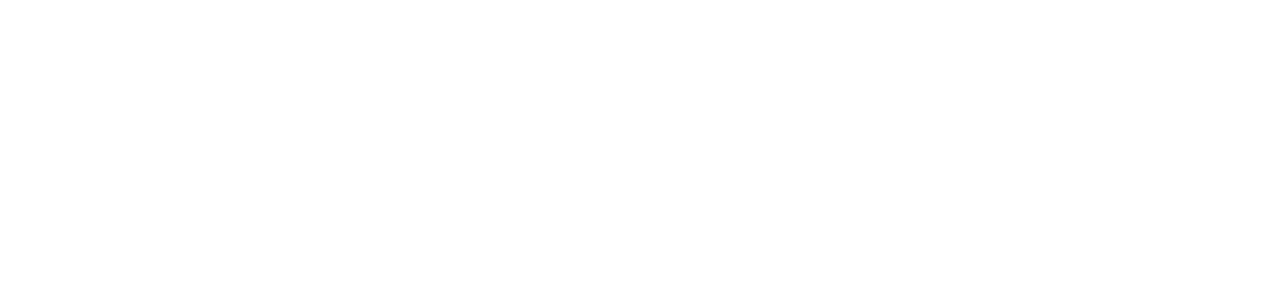
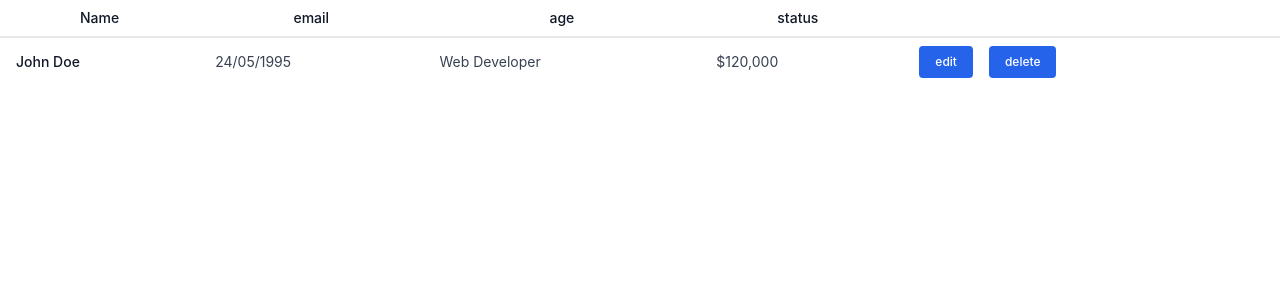
Before and after one commit to giorgibarishvili/my-admin-panel, a React (Create React App) app: page / in a window 1280 px wide. Before the commit this address had no page. Shown: the top 300 px of the page. Built offline with nearby package versions, Linux system fonts and the light colour scheme.

Commit message:
create usertable page

```diff
--- a/src/App.tsx
+++ b/src/App.tsx
@@ -2,12 +2,14 @@
 import "./App.css";
 import { BrowserRouter as Router, Route, Routes } from "react-router-dom";
 import Login from "./pages/Login";
+import UserTable from "./pages/UserTable";
 
 function App() {
   return (
     <Router>
       <Routes>
         <Route path="/login" element={<Login />} />
+        <Route path="/" element={<UserTable />} />
       </Routes>
     </Router>
   );
--- /dev/null
+++ b/src/pages/UserTable.tsx
@@ -0,0 +1,52 @@
+import React from "react";
+
+
+function UserTable() {
+  return (
+    <div className="overflow-x-auto">
+      <table className="min-w-full divide-y-2 divide-gray-200 bg-white text-sm">
+        <thead className="ltr:text-left rtl:text-right">
+          <tr>
+            <th className="whitespace-nowrap px-4 py-2 font-medium text-gray-900">
+              Name
+            </th>
+            <th className="whitespace-nowrap px-4 py-2 font-medium text-gray-900">
+              email
+            </th>
+            <th className="whitespace-nowrap px-4 py-2 font-medium text-gray-900">
+              age
+            </th>
+            <th className="whitespace-nowrap px-4 py-2 font-medium text-gray-900">
+              status
+            </th>
+          </tr>
+        </thead>
+        <tbody className="divide-y divide-gray-200">
+          <tr>
+            <td className="whitespace-nowrap px-4 py-2 font-medium text-gray-900">
+              John Doe
+            </td>
+            <td className="whitespace-nowrap px-4 py-2 text-gray-700">
+              24/05/1995
+            </td>
+            <td className="whitespace-nowrap px-4 py-2 text-gray-700">
+              Web Developer
+            </td>
+            <td className="whitespace-nowrap px-4 py-2 text-gray-700">
+              $120,000
+            </td>
+            <td className="whitespace-nowrap px-4 py-2">
+              <button className="inline-block rounded bg-blue-600 px-4 py-2 text-xs font-medium text-white hover:bg-blue-600 mx-2">
+                edit
+              </button>
+              <button className="inline-block rounded bg-blue-600 px-4 py-2 text-xs font-medium text-white hover:bg-blue-600 mx-2">
+                delete
+              </button>
+            </td>
+          </tr>
+        </tbody>
+      </table>
+    </div>
+  );
+}
+export default UserTable;
```
